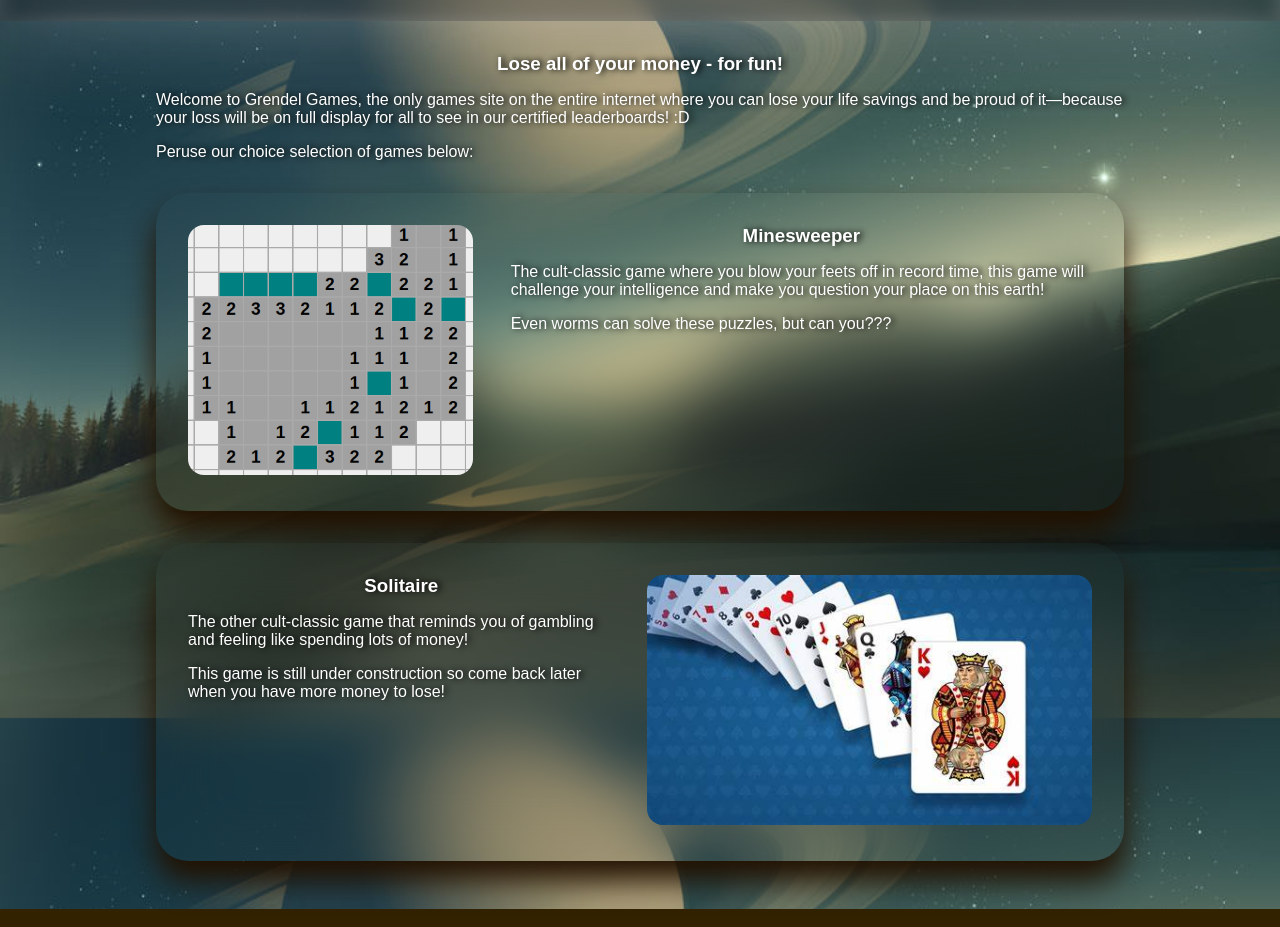
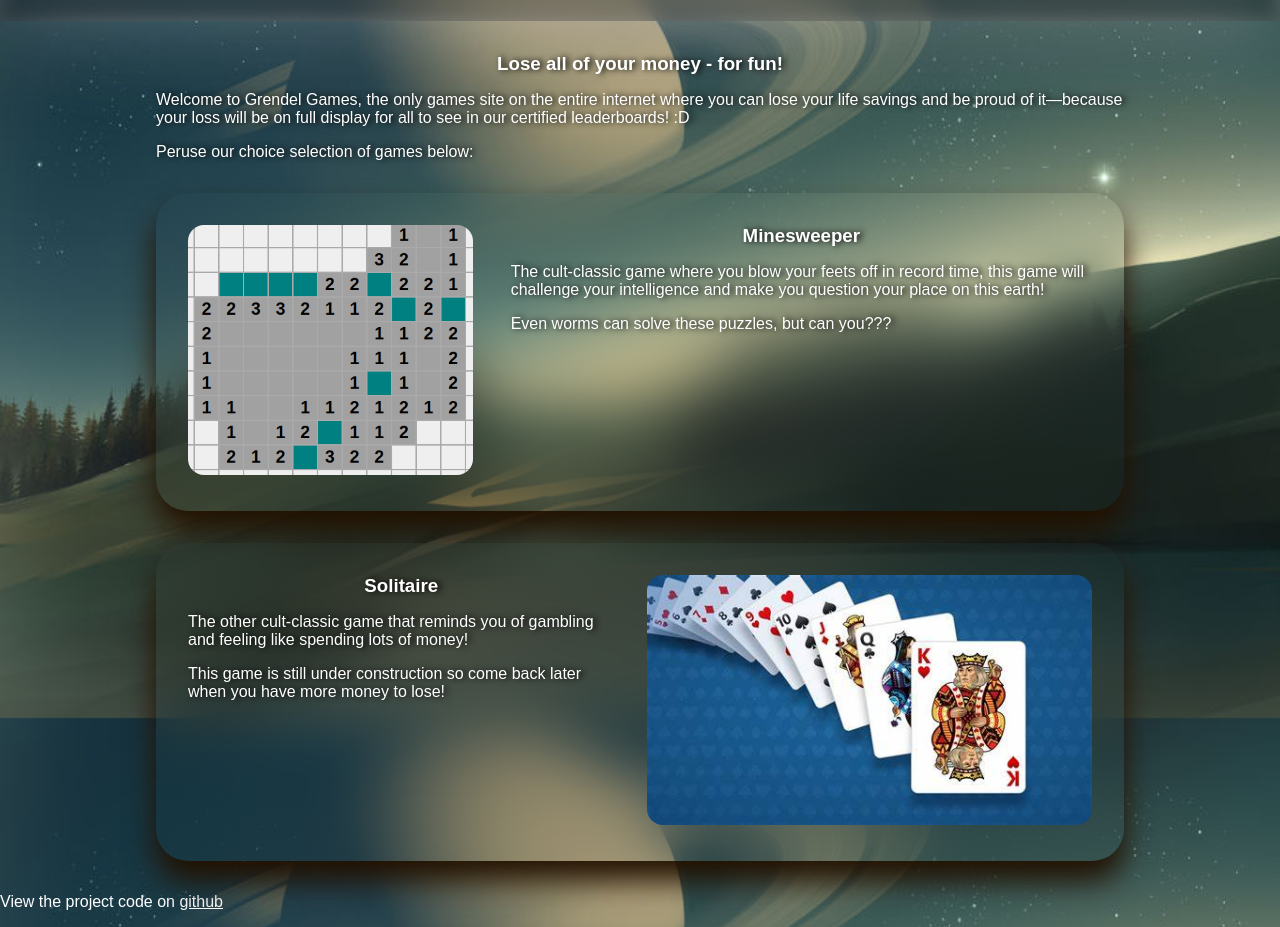
Before and after one commit to cptchuckles/dojo-webfund-project, a plain HTML site: page index.html in a window 1280 px wide. Shown: the part 82-1009 px from the top of the page. Drawn offline with Linux system fonts and the light colour scheme.

Commit message:
Add link to github repository

```diff
--- a/index.html
+++ b/index.html
@@ -38,5 +38,6 @@
         </div>
       </div>
     </div>
+    <p>View the project code on <a target="_blank" href="https://github.com/cptchuckles/dojo-webfund-project">github</a></p>
   </body>
 </html>
```
